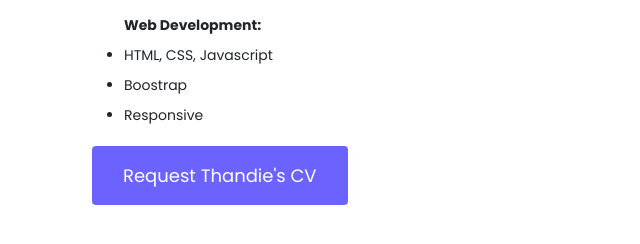
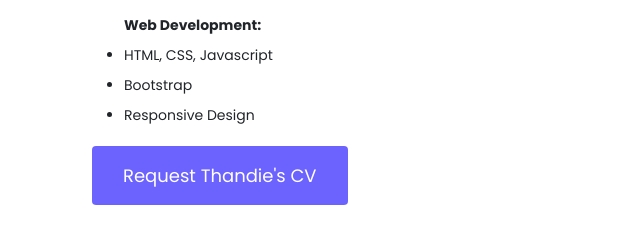
Before and after one commit to thandierab/PortfolioSite, a plain HTML site: page about.html in a window 1280 px wide. Shown: the part 559-803 px from the top of the page, 596-1236 px from the left. Drawn offline with nearby package versions, Linux system fonts and the light colour scheme; a web font is replaced by a local one.

Commit message:
Proofreading

```diff
--- a/about.html
+++ b/about.html
@@ -101,8 +101,8 @@
             <ul>
               <strong>Web Development:</strong>
               <li class="skills">HTML, CSS, Javascript</li>
-              <li class="skills">Boostrap</li>
-              <li class="skills">Responsive</li>
+              <li class="skills">Bootstrap</li>
+              <li class="skills">Responsive Design</li>
             </ul>
             <p>
               <a
```
